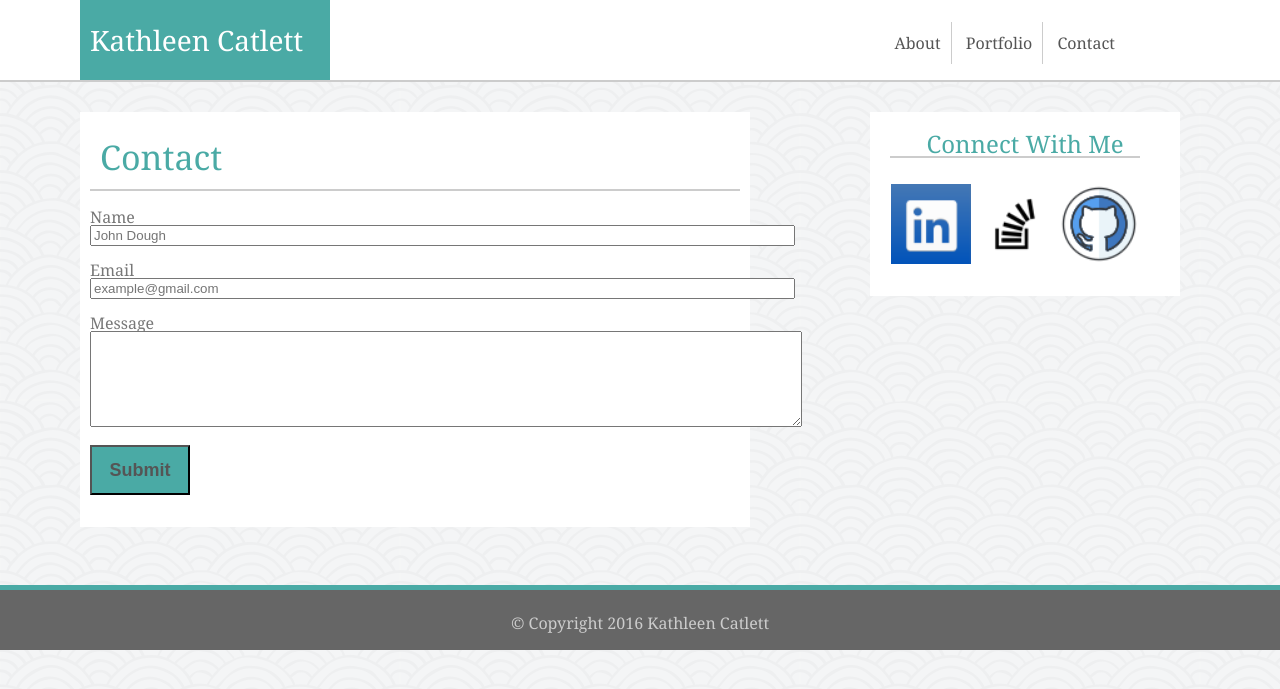
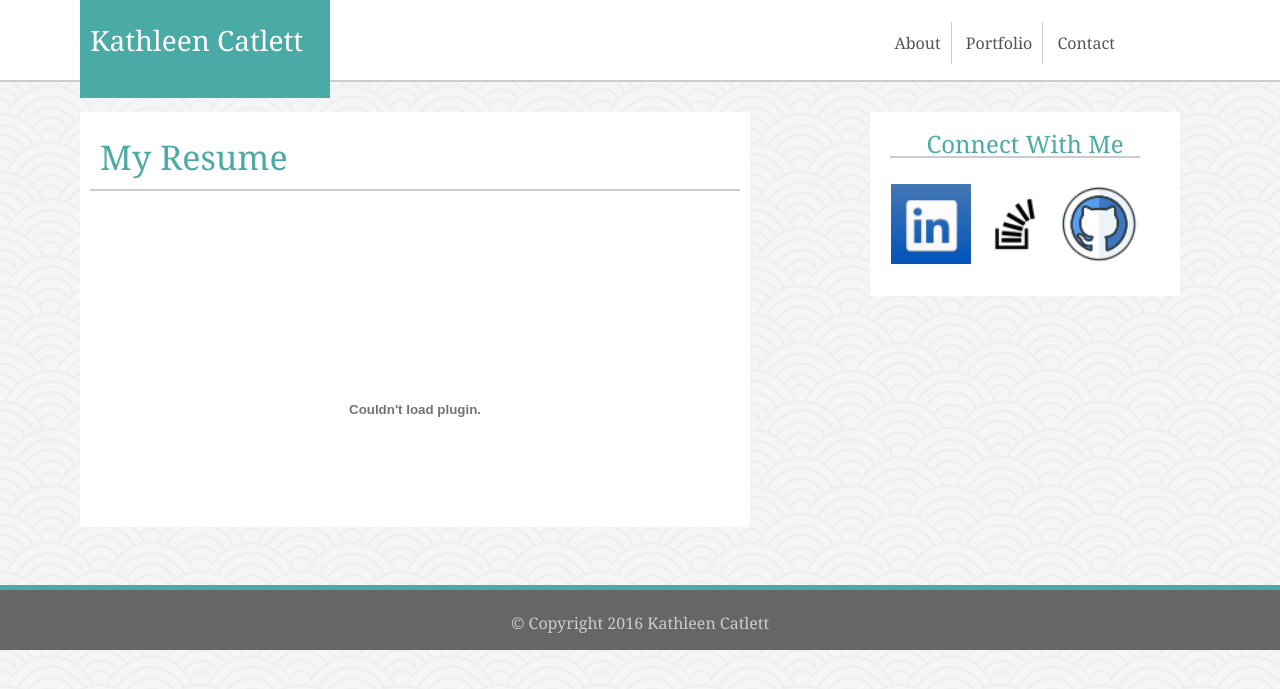
Before and after one commit to KathCatBC/Basic-Portfolio, a PHP site: page /contact.html in a window 1280 px wide. Shown: the top 689 px of the page. Run offline with PHP 8.4, Linux system fonts and the light colour scheme.

Commit message:
added resume

```diff
--- a/assets/css/style.css
+++ b/assets/css/style.css
@@ -31,7 +31,7 @@
 #namebox {
 	background-color: #4aaaa5;
 	width: 230px;
-	height: 60px;
+	height: 78px;
 	line-height: 60px;
 	font-size: 28px;
 	color: white;
@@ -131,14 +131,10 @@
 	font-size: 18px;
 }
 
-
-
 .imageleft  {
 	float: left;
 	margin: 40px 20px 0px 50px;
 }
-
-
 
 .imageright  {
 	float: right;
@@ -165,12 +161,9 @@
 	top: 490px;
 }
 
-
-
 .row3 {
 	top: 730px;
 }
-
 
 .clearmyfloats {
 	clear: both;
@@ -228,8 +221,6 @@
 
 }
 
-
-
 #footer {
 	text-align: center;
 	clear: both;
--- a/contact.html
+++ b/contact.html
@@ -27,29 +27,11 @@
 		<div id="maincontentframe">
 
 			<div id="InsideFrameTitle">
-				<strong>Contact</strong>
+				<strong>My Resume</strong>
 			</div>
 			<br><br>
-			Name <br>
-			<input type="text" name="name" size="85" maxlength="100" placeholder="John Dough">
-			<br><br>
-			Email <br>
-			<input type="email" name="email" size="85" maxlength="100" placeholder="example@gmail.com">
-			<br><br>
-			Message <br>
-			<textarea rows="6" cols="86" id="messagetext"> </textarea>
-			<br><br>
-			<!-- <button>
-				Submit
-			</button> -->
 
-			<button>
-				<a href="#">Submit</a>
-			</button>
-
-
-			<!-- <a href="#" class="myButton">Submit</a> -->
-
+ 			<embed src="assets/images/resume.pdf" width="100%" height="400px" />
 
 
 		</div> <!--end of maincontentframe -->
@@ -74,3 +56,8 @@
 	</div> <!--end div page -->
 </body>
 </html>
+
+<script>
+
+		window.open('mailto:kathleencatlett@comcast.net');
+</script>
```
Also changed, not shown: assets/images/KathleenCatlett.html (added, +1 -0 lines), portfolio.html (+16 -9 lines), 1 other file.
